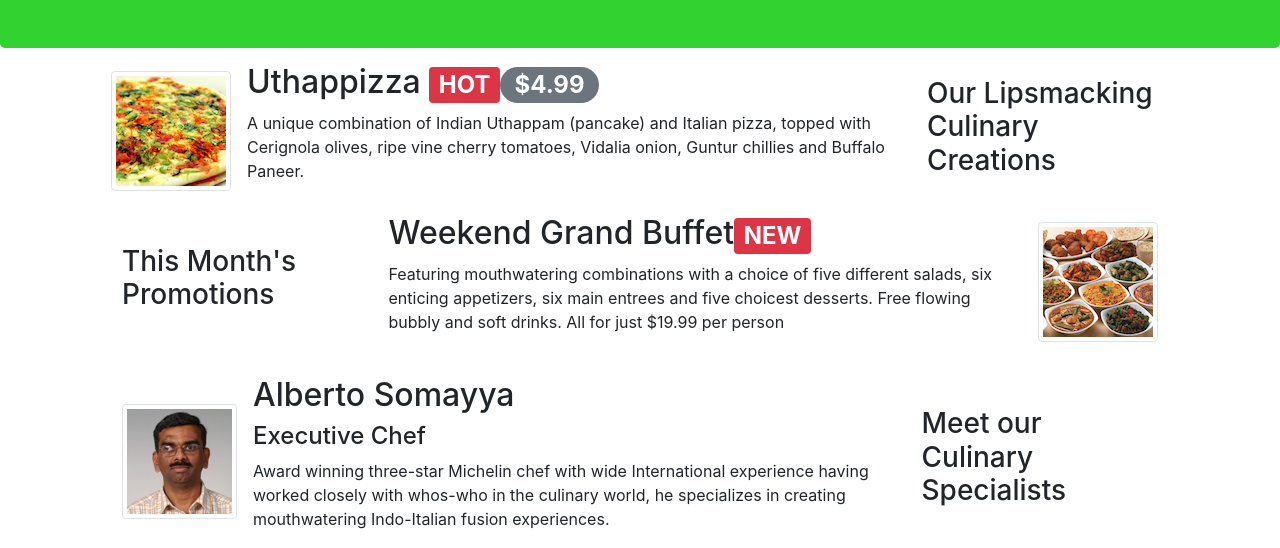
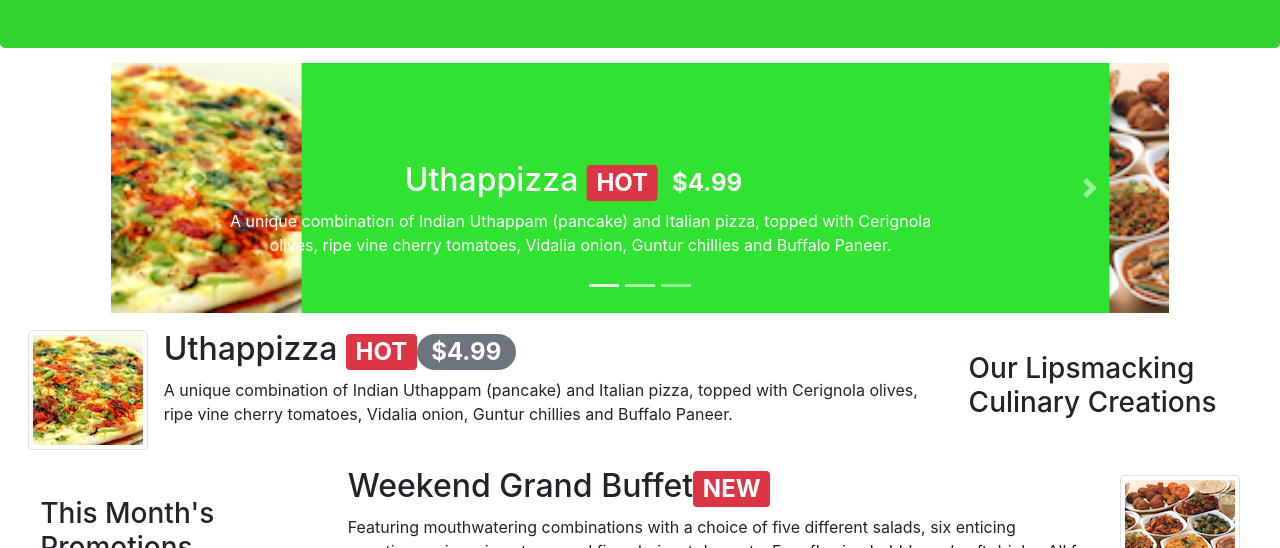
Before and after one commit to mayankgoel871/boot, a website: page index.html in a window 1280 px wide. Shown: the part 252-800 px from the top of the page. Drawn offline with nearby package versions, Linux system fonts and the light colour scheme.

Commit message:
carousel

```diff
--- a/css/styles.css
+++ b/css/styles.css
@@ -1,25 +1,27 @@
-.jumbotron{
+.jumbotron {
     margin: 0px auto;
     padding: 40px 0px;
     color: #f0fff0;
     background-color: #30d330;
 }
-.row{
+
+.row {
     padding: 4px 0px 0px 0px;
     margin: 1% 1%;
 }
-.footer{
+
+.footer {
     background-color: #ff7f50;
     color: #f3f2f2;
 
 }
 
-body{
+body {
     padding: 50px 0px 0px 0px;
     z-index: 0;
 }
 
-.navbar-dark{
+.navbar-dark {
     background-color: rgb(25, 184, 11);
 }
 
@@ -29,3 +31,18 @@ body{
     border-bottom: 1px solid #ddd;
     padding: 10px;
 }
+
+.carousel {
+    background: #30e330;
+}
+
+.carousel-item {
+    height: 250px;
+}
+
+.carousel-item img {
+    position: absolute;
+    top: 0;
+    left: 0;
+    min-height: 250px;
+}
--- a/index.html
+++ b/index.html
@@ -16,6 +16,7 @@
 </head>
 
 <body>
+    <!-- navbar -->
     <nav class="navbar navbar-dark navbar-expand-sm fixed-top">
         <div class="container">
             <button class="navbar-toggler" type="button" data-toggle="collapse" data-target="#Navbar">
@@ -24,11 +25,16 @@
             <a class="navbar-brand mr-auto" href="#"><img src="img/logo.png" height="30" width="41"></a>
             <div class="collapse navbar-collapse" id="Navbar">
                 <ul class="navbar-nav mr-auto">
-                    <li class="nav-item active"><a class="nav-link" href="#"><span class="fa fa-home fa-lg"></span> Home</a></li>
-                    <li class="nav-item"><a class="nav-link" href="./aboutus.html"><span class="fa fa-info fa-lg"></span> About</a></li>
-                    <li class="nav-item"><a class="nav-link" href="#"><span class="fa fa-list fa-lg"></span> Menu</a></li>
-                    <li class="nav-item"><a class="nav-link" href="./contactus.html"><span class="fa fa-address-card fa-lg"></span> Contact</a></li>
+                    <li class="nav-item active"><a class="nav-link" href="#"><span class="fa fa-home fa-lg"></span>
+                            Home</a></li>
+                    <li class="nav-item"><a class="nav-link" href="./aboutus.html"><span
+                                class="fa fa-info fa-lg"></span> About</a></li>
+                    <li class="nav-item"><a class="nav-link" href="#"><span class="fa fa-list fa-lg"></span> Menu</a>
+                    </li>
+                    <li class="nav-item"><a class="nav-link" href="./contactus.html"><span
+                                class="fa fa-address-card fa-lg"></span> Contact</a></li>
                 </ul>
+                <!--modal button-->
                 <span class="navbar-text">
                     <a data-toggle="modal" data-target="#loginModal">
                         <span class="fa fa-sign-in"></span> Login</a>
@@ -37,6 +43,7 @@
 
         </div>
     </nav>
+    <!--modal-->
     <div id="loginModal" class="modal fade" role="dialog">
         <div class="modal-dialog modal-lg" role="content">
             <!-- Modal content-->
@@ -50,11 +57,13 @@
                         <div class="form-row">
                             <div class="form-group col-sm-4">
                                 <label class="sr-only" for="exampleInputEmail3">Email address</label>
-                                    <input type="email" class="form-control form-control-sm mr-1" id="exampleInputEmail3" placeholder="Enter email">
+                                <input type="email" class="form-control form-control-sm mr-1" id="exampleInputEmail3"
+                                    placeholder="Enter email">
                             </div>
                             <div class="form-group col-sm-4">
                                 <label class="sr-only" for="exampleInputPassword3">Password</label>
-                                <input type="password" class="form-control form-control-sm mr-1" id="exampleInputPassword3" placeholder="Password">
+                                <input type="password" class="form-control form-control-sm mr-1"
+                                    id="exampleInputPassword3" placeholder="Password">
                             </div>
                             <div class="col-sm-auto">
                                 <div class="form-check">
@@ -65,7 +74,8 @@
                             </div>
                         </div>
                         <div class="form-row">
-                            <button type="button" class="btn btn-secondary btn-sm ml-auto" data-dismiss="modal">Cancel</button>
+                            <button type="button" class="btn btn-secondary btn-sm ml-auto"
+                                data-dismiss="modal">Cancel</button>
                             <button type="submit" class="btn btn-primary btn-sm ml-1">Sign in</button>
                         </div>
                     </form>
@@ -73,32 +83,89 @@
             </div>
         </div>
     </div>
-    <header class = "jumbotron">
-        <div class= "container">
+    <!--header-->
+    <header class="jumbotron">
+        <div class="container">
             <div class="row row-header">
                 <div class="col-12 col-sm-6">
                     <h1>Ristorante con Fusion</h1>
-                    <p>We take inspiration from the World's best cuisines, and create a unique fusion experience. Our lipsmacking creations will tickle your culinary senses!</p>
+                    <p>We take inspiration from the World's best cuisines, and create a unique fusion experience. Our
+                        lipsmacking creations will tickle your culinary senses!</p>
                 </div>
                 <div class="col-12 col-sm-6 align-self-center">
                     <img src="img/logo.png" class="col col-sm-5 offset-sm1 img-fluid">
-                    <a href="#reserve" class="col col-sm-5 offset-sm-1  btn btn-sm bg-warning" data-toggle="tooltip" data-html="true" title="or Call us at <br><strong> +852 12345678 </strong>" dat-placement="bottom">Reserve Table</a>
+                    <a href="#reserve" class="col col-sm-5 offset-sm-1  btn btn-sm bg-warning" data-toggle="tooltip"
+                        data-html="true" title="or Call us at <br><strong> +852 12345678 </strong>"
+                        dat-placement="bottom">Reserve Table</a>
                 </div>
             </div>
         </div>
     </header>
-
+    <!--contents-->
     <div class="container">
+        <div class="row row-content">
+            <div class="col">
+                <div id="mycarousel" class="carousel slide" data-ride="carousel">
+                    <div class="carousel-inner" role="listbox">
+                        <div class="carousel-item active">
+                            <img class="d-block img-fluid" src="img/uthappizza.png" alt="Uthappizza">
+                            <div class="carousel-caption d-none d-md-block">
+                                <h2>Uthappizza <span class="badge badge-danger">HOT</span><span
+                                        class="badge badge-pill badge-default">$4.99</span></h2>
+                                <p class="d-none d-sm-block">A unique combination of Indian Uthappam (pancake) and
+                                    Italian pizza, topped with Cerignola olives, ripe vine
+                                    cherry tomatoes, Vidalia onion, Guntur chillies and
+                                    Buffalo Paneer.</p>
+                            </div>
+                        </div>
+                        <div class="carousel-item">
+                            <img class="d-block img-fluid" src="img/buffet.png" alt="Buffet">
+                            <div class="carousel-caption d-none d-md-block">
+                                <h2>Weekend Grand Buffet<span class="badge badge-danger">NEW</span></h2>
+                                <p class="d-none d-sm-block">Featuring mouthwatering combinations with a choice of five
+                                    different salads, six enticing appetizers, six main entrees and five choicest
+                                    desserts.
+                                    Free flowing bubbly and soft drinks. All for just $19.99 per person </p>
+                            </div>
+                        </div>
+                        <div class="carousel-item">
+                            <img class="d-block img-fluid" src="img/alberto.png" alt="Alberto Somayya">
+                            <div class="carousel-caption d-none d-md-block">
+                                <h2>Alberto Somayya</h2>
+                                <h4>Executive Chef</h4>
+                                <p class="d-none d-sm-block">Award winning three-star Michelin chef with wide
+                                    International experience having worked closely with
+                                    whos-who in the culinary world, he specializes in
+                                    creating mouthwatering Indo-Italian fusion experiences.
+                                </p>
+                            </div>
+                        </div>
+                        <ol class="carousel-indicators">
+                            <li data-target="#mycarousel" data-slide-to="0" class="active"></li>
+                            <li data-target="#mycarousel" data-slide-to="1"></li>
+                            <li data-target="#mycarousel" data-slide-to="2"></li>
+                        </ol>
+                    </div>
+                    <a class="carousel-control-prev" href="#mycarousel" role="button" data-slide="prev">
+                        <span class="carousel-control-prev-icon"></span>
+                    </a>
+                    <a class="carousel-control-next" href="#mycarousel" role="button" data-slide="next">
+                        <span class="carousel-control-next-icon"></span>
+                    </a>
+                </div>
+            </div>
+        </div>
+    </div>
     <div class="row row-content align-items-center">
         <div class="col-12 col-sm-4 col-md-3">
             <h3>Our Lipsmacking Culinary Creations</h3>
         </div>
         <div class="col col-sm order-sm-first col-md">
             <div class="media">
-                    <img class="d-flex mr-3 img-thumbnail align-self-center"
-                            src="img/uthappizza.png" alt="Uthappizza">
+                <img class="d-flex mr-3 img-thumbnail align-self-center" src="img/uthappizza.png" alt="Uthappizza">
                 <div class="media-body">
-                        <h2 class="mt-0">Uthappizza <span class="badge badge-danger">HOT</span><span class="badge badge-pill badge-secondary">$4.99</span></h2>
+                    <h2 class="mt-0">Uthappizza <span class="badge badge-danger">HOT</span><span
+                            class="badge badge-pill badge-secondary">$4.99</span></h2>
                     <p class="d-none d-sm-block">A unique combination of Indian Uthappam (pancake) and
                         Italian pizza, topped with Cerignola olives, ripe vine
                         cherry tomatoes, Vidalia onion, Guntur chillies and
@@ -116,7 +183,9 @@
                 <div class="media">
                     <div class="media-body">
                         <h2>Weekend Grand Buffet<span class="badge badge-danger">NEW</span></h2>
-                        <p class="d-none d-sm-block">Featuring mouthwatering combinations with a choice of five different salads, six enticing appetizers, six main entrees and five choicest desserts. Free flowing bubbly and soft drinks. All for just $19.99 per person </p>
+                        <p class="d-none d-sm-block">Featuring mouthwatering combinations with a choice of five
+                            different salads, six enticing appetizers, six main entrees and five choicest desserts.
+                            Free flowing bubbly and soft drinks. All for just $19.99 per person </p>
                     </div>
                     <img class="d-flex ml-3 img-thumbnail align-self-center" src="img/buffet.png" alt="Buffet">
                 </div>
@@ -129,8 +198,8 @@
             </div>
             <div class="col col-sm order-sm-first col-md">
                 <div class="media">
-                    <img class="d-flex mr-3 img-thumbnail align-self-center"
-                            src="img/alberto.png" alt="Alberto Somayya">
+                    <img class="d-flex mr-3 img-thumbnail align-self-center" src="img/alberto.png"
+                        alt="Alberto Somayya">
                     <div class="media-body">
                         <h2 class="mt-0">Alberto Somayya</h2>
                         <h4>Executive Chef</h4>
@@ -217,17 +286,23 @@
                         HONG KONG<br>
                         <i class="fa fa-phone fa-lg"></i>: +852 1234 5678<br>
                         <i class="fa fa-fax fa-lg"></i>: +852 8765 4321<br>
-		              <i class="fa fa-envelope-o fa-lg"></i>: <a href="mailto:confusion@food.net">confusion@food.net</a>
+                        <i class="fa fa-envelope-o fa-lg"></i>: <a
+                            href="mailto:confusion@food.net">confusion@food.net</a>
                     </address>
                 </div>
                 <div class="col-12 col-sm-4 align-self-center">
                     <div class="text-center">
-                        <a href="http://google.com/+"class="btn btn-social-icon btn-google"><i class="fa fa-google-plus"></i></a>
-                        <a href="http://www.facebook.com/profile.php?id="class="btn btn-social-icon btn-facebook"><i class="fa fa-facebook"></i></a>
-                        <a href="http://www.linkedin.com/in/"class="btn btn-social-icon btn-linkedin"><i class="fa fa-linkedin"></i></a>
-                        <a href="http://twitter.com/"class="btn btn-social-icon btn-twitter"><i class="fa fa-twitter"></i></a>
-                        <a href="http://youtube.com/"class="btn btn-social-icon btn-google"><i class="fa fa-youtube"></i></a>
-                        <a href="mailto:"class="btn btn-social-icon"><i class="fa fa-envelope-o"></i></a>
+                        <a href="http://google.com/+" class="btn btn-social-icon btn-google"><i
+                                class="fa fa-google-plus"></i></a>
+                        <a href="http://www.facebook.com/profile.php?id=" class="btn btn-social-icon btn-facebook"><i
+                                class="fa fa-facebook"></i></a>
+                        <a href="http://www.linkedin.com/in/" class="btn btn-social-icon btn-linkedin"><i
+                                class="fa fa-linkedin"></i></a>
+                        <a href="http://twitter.com/" class="btn btn-social-icon btn-twitter"><i
+                                class="fa fa-twitter"></i></a>
+                        <a href="http://youtube.com/" class="btn btn-social-icon btn-google"><i
+                                class="fa fa-youtube"></i></a>
+                        <a href="mailto:" class="btn btn-social-icon"><i class="fa fa-envelope-o"></i></a>
                     </div>
                 </div>
             </div>
@@ -243,7 +318,7 @@
     <script src="node_modules/popper.js/dist/umd/popper.min.js"></script>
     <script src="node_modules/bootstrap/dist/js/bootstrap.min.js"></script>
     <script>
-        $(document).ready(function(){
+        $(document).ready(function () {
             $('[data-toggle="tooltip"]').tooltip();
         });
     </script>
```
Also changed, not shown: package.json (+22 -2 lines), 1 other file. Lines whose indentation alone changed are shown as unchanged.
